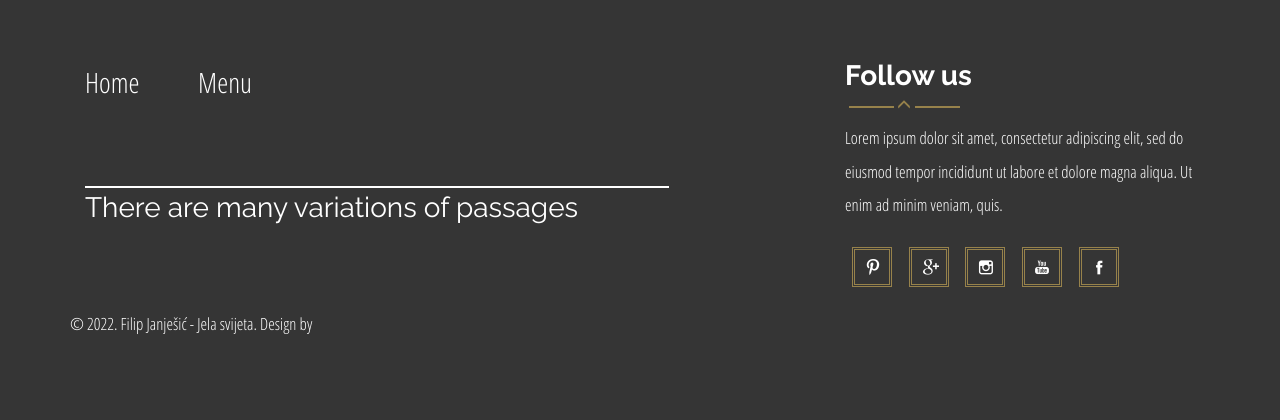
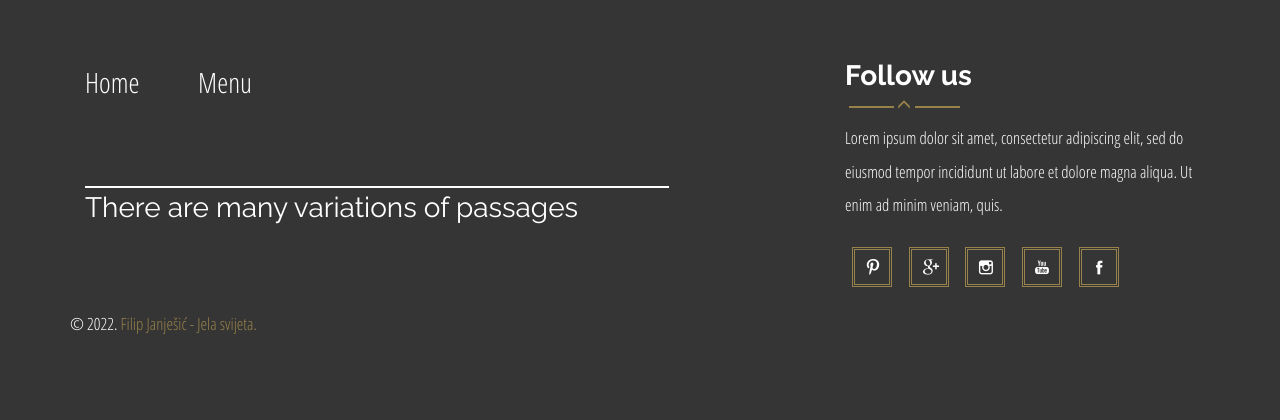
Before and after one commit to Filip-Janjesic/Factory-Jela_Svijeta, a PHP site: page /era.php in a window 1280 px wide. Shown: the part 411-831 px from the top of the page. Run offline with PHP 8.4, Linux system fonts and the light colour scheme.

Commit message:
Update footer.php

```diff
--- a/include/footer.php
+++ b/include/footer.php
@@ -24,6 +24,6 @@
 			<div class="clearfix"> </div>
 
 			</div>
-			<p class="footer-class animated wow bounce" data-wow-duration="1000ms" data-wow-delay="500ms">&copy; 2022. Filip Janješić - Jela svijeta. <?php echo $lang['design'];?> </p>
+			<p class="footer-class animated wow bounce" data-wow-duration="1000ms" data-wow-delay="500ms">&copy; 2022. <a href="https://github.com/Filip-Janjesic/Factory-Jela_Svijeta"> Filip Janješić - Jela svijeta. </a>  </p>
 		</div>
 	</div>
```
